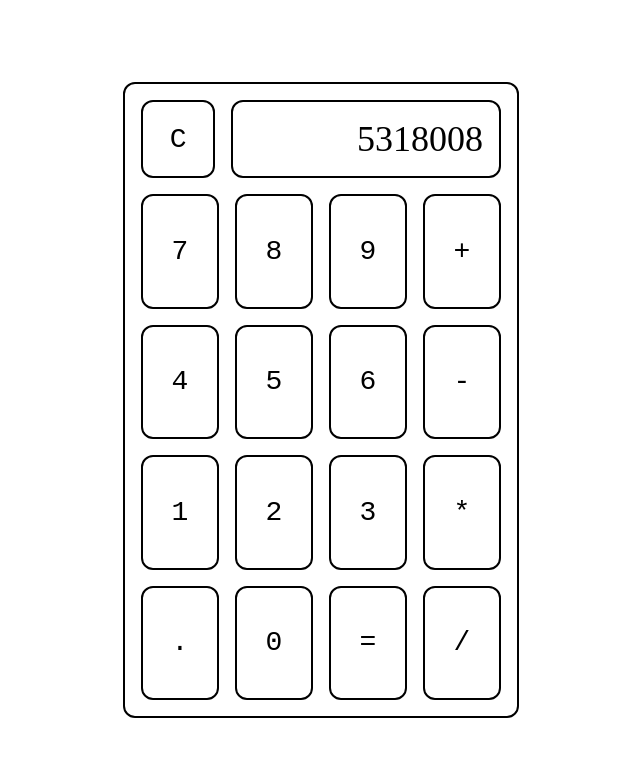
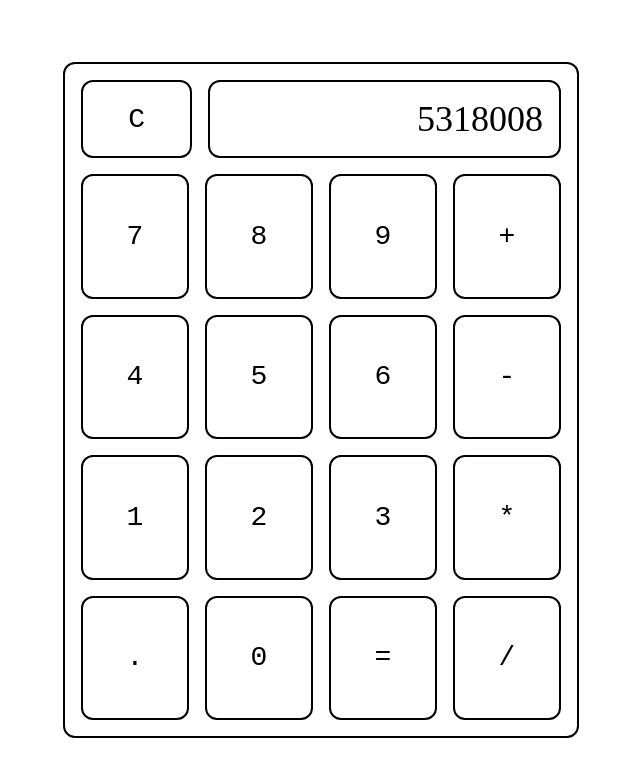
Before and after one commit to justonhart/odin-calculator, a plain HTML site: page index.html in a window 1280 px wide. Shown: the whole page, without its empty margins (319-959 px from the left). Drawn offline with Linux system fonts and the light colour scheme.

Commit message:
Change ratios and add color

```diff
--- a/index.html
+++ b/index.html
@@ -9,7 +9,7 @@
 <body>
 	<div class="container">
 		<div id="topRow">
-			<button id="C">C</button>
+			<button id="c">C</button>
 			<div id="output">5318008</div>
 		</div>
 		<div class="buttonRow">
--- a/style.css
+++ b/style.css
@@ -17,8 +17,9 @@ body{
 	border-radius: 12px;
 	padding: 2vmin;
 	gap: 2vmin;
-	width: 45vmin;
-	height: 75vmin;
+	width: 60vh;
+	height: 80vh;
+	margin: 0 10vw;
 }
 
 #topRow{
@@ -28,14 +29,15 @@ body{
 }
 
 .buttonRow{
+	flex: 1;
 	display:flex;
-	flex: 1;
 	gap: 2vmin;
 }
 
 #output{
 	display:flex;
-	flex: 4;
+	flex-grow: 3.33;
+	flex-basis: 0;
 	justify-content: flex-end;
 	align-items: center;
 	border: 2px solid black;
@@ -45,7 +47,8 @@ body{
 }
 
 button{
-	flex: 1;
+	flex-grow: 1;
+	flex-basis: 0;
 	background-color: inherit;
 	border: 2px solid black;
 	font-size: 3.5vmin;
@@ -56,3 +59,11 @@ button{
 button:active{
 	background-color: lightgrey;
 }
+
+#c:active{
+	background-color: pink;
+}
+
+#equal:active{
+	background-color: lightgreen;
+}
```
